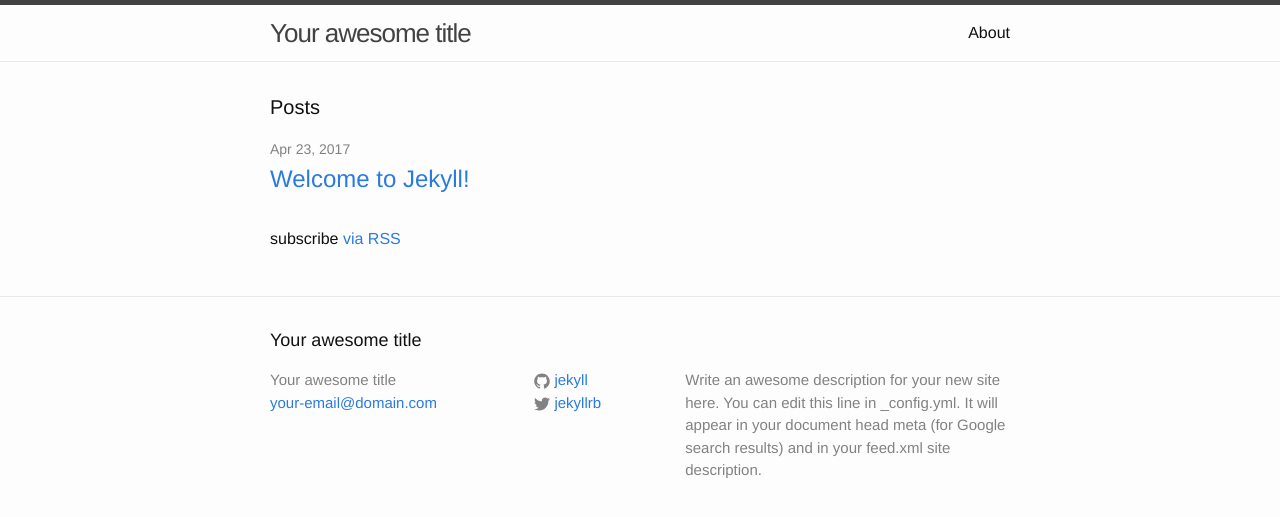
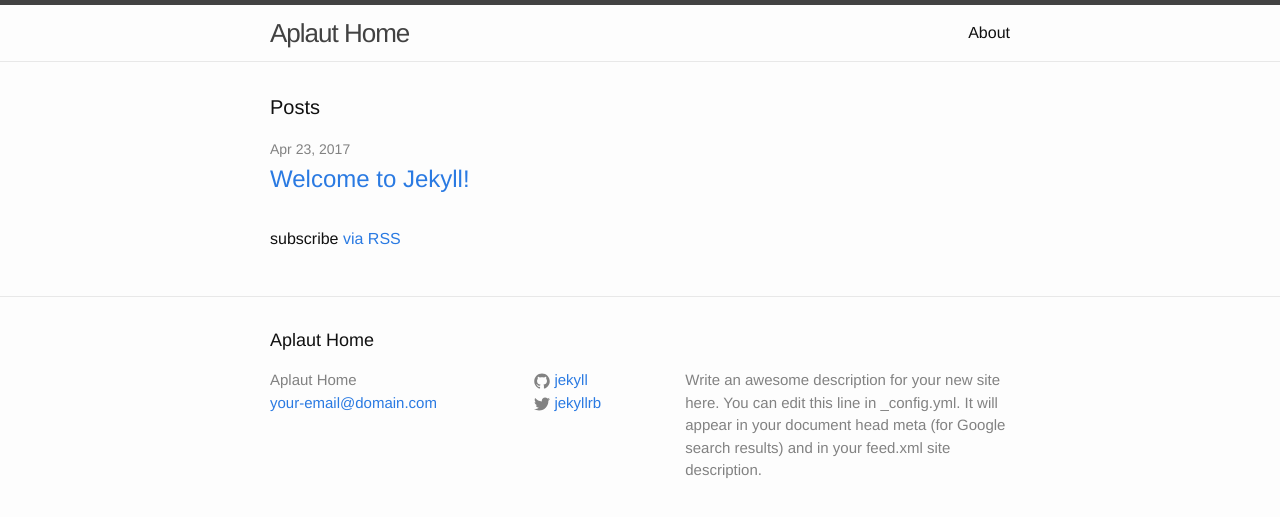
Before and after one commit to aplaut/aplaut.github.io, a Jekyll site: the page built from index.html, in a window 1280 px wide. Shown: the top 517 px of the page. Built offline with Jekyll 4.4.1, drawn with Linux system fonts in a browser that asks for light colours.

Commit message:
Update _config.yml

```diff
--- a/_config.yml
+++ b/_config.yml
@@ -6,7 +6,7 @@
 # 'jekyll serve'. If you change this file, please restart the server process.
 
 # Site settings
-title: Your awesome title
+title: Aplaut Home
 email: your-email@domain.com
 description: > # this means to ignore newlines until "baseurl:"
   Write an awesome description for your new site here. You can edit this
```
